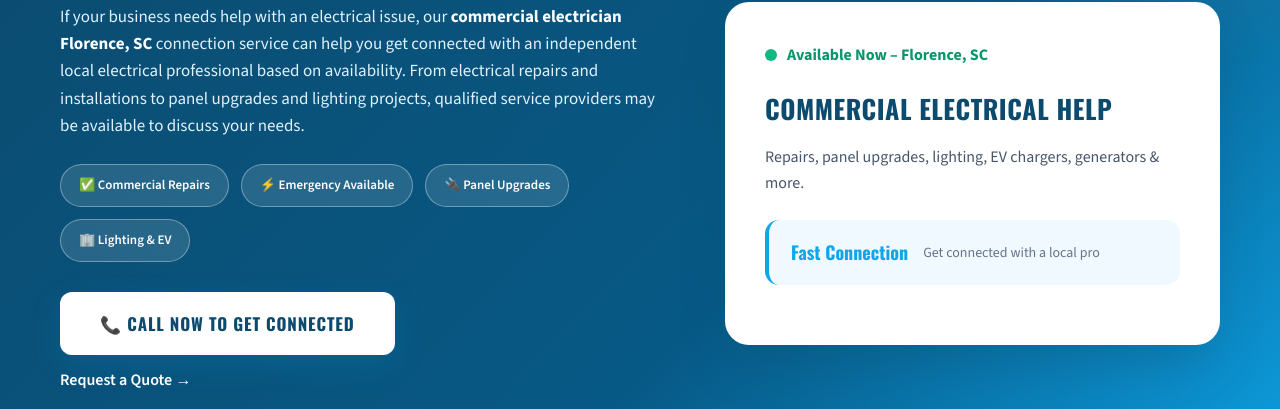
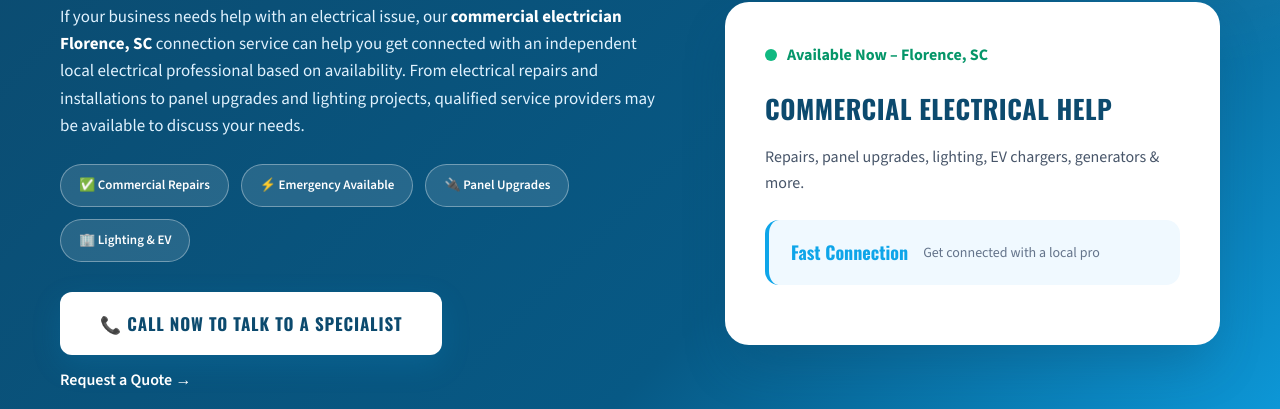
Before and after one commit to Atifmarwat/electrician-florence-sc, a plain HTML site: page commercial-electrician-florence-sc.html in a window 1280 px wide. Shown: the part 344-753 px from the top of the page. Drawn offline with nearby package versions, Linux system fonts and the light colour scheme.

Commit message:
Update commercial-electrician-florence-sc.html

```diff
--- a/commercial-electrician-florence-sc.html
+++ b/commercial-electrician-florence-sc.html
@@ -7,7 +7,7 @@
   <meta name="description" content="Commercial electrician Florence, SC connection service. Repairs, panel upgrades, lighting, emergency, EV chargers. Get connected with local pros.">
   <link rel="canonical" href="https://24hourelectricianflorencesc.com/commercial-electrician-florence-sc">
   <meta property="og:title" content="Commercial Electrician Florence, SC – Call Now">
-  <meta property="og:description" content="Find a commercial electrician in Florence, SC. Call now to get connected with an independent local professional.">
+  <meta property="og:description" content="Find a commercial electrician in Florence, SC. Call Now to Talk to a Specialist with an independent local professional.">
   <link rel="preconnect" href="https://fonts.googleapis.com">
   <link rel="preconnect" href="https://fonts.gstatic.com" crossorigin>
   <link href="https://fonts.googleapis.com/css2?family=Oswald:wght@400;500;600;700&family=Source+Sans+3:wght@400;500;600;700&display=swap" rel="stylesheet">
@@ -901,7 +901,7 @@
           <div class="badge">🔌 Panel Upgrades</div>
           <div class="badge">🏢 Lighting & EV</div>
         </div>
-        <a href="tel:+18436284022" class="btn-primary">📞 Call Now to Get Connected</a>
+        <a href="tel:+18436284022" class="btn-primary">📞 Call Now to Talk to a Specialist</a>
         <div style="margin-top: 12px;"><a href="#" style="color: var(--white); font-weight: 600; text-decoration: none;">Request a Quote →</a></div>
         <p style="font-size: 13px; color: #E0F2FE; margin-top: 20px;">*This website is a lead generation and customer connection service. Customers may be connected with independent local professionals based on availability.</p>
       </div>
@@ -1169,7 +1169,7 @@
       <p>If your business or commercial property needs electrical assistance, take the next step today. Contact us to discuss your needs. Depending on availability, you may be connected with an independent electrical professional serving Florence.</p>
       <a href="tel:+18436284022" class="contact-phone">+1 (843) 628-4022</a>
       <div style="display:flex; flex-wrap:wrap; justify-content:center; gap:20px; margin-top:20px;">
-        <span style="font-weight: 600; color: var(--text-dark);">📞 Call Now to Get Connected</span>
+        <span style="font-weight: 600; color: var(--text-dark);">📞 Call Now to Talk to a Specialist</span>
         <span style="font-weight: 600; color: var(--text-dark);">📋 Request a Quote</span>
       </div>
       <p style="font-size:13px; color: var(--muted); margin-top: 20px; border-top: 1px solid var(--slate); padding-top: 20px; text-align: left;"><strong>Disclaimer:</strong> This website is a lead generation and customer connection service. We are not the electrical contractor performing the work. Customers may be connected with independent service providers based on availability. Services, pricing, licensing, insurance, warranties, qualifications, scheduling, and availability vary by provider. Customers should discuss all important details directly with the independent service professional before agreeing to services.</p>
```
